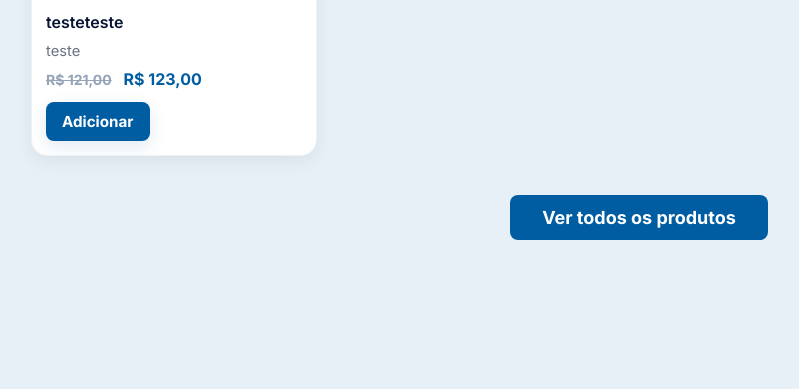
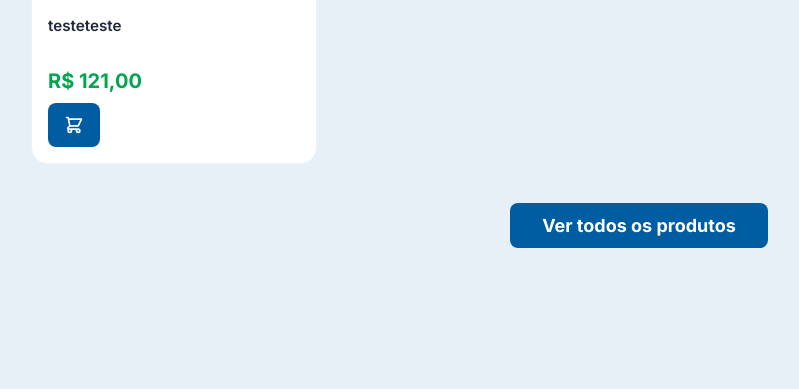
Before and after one commit to Click-facil/Suporte-Smart-Paragominas, a Flask app: page / in a window 1280 px wide. Shown: the part 1860-2249 px from the top of the page, without its empty margins (1-800 px from the left). Run offline with Flask 3, Linux system fonts and the light colour scheme; data comes from the database, SQL or seed files in the repository; some libraries are stand-ins or nearby versions.

Commit message:
melhoria de cards de produtos

```diff
--- a/static/css/site.css
+++ b/static/css/site.css
@@ -1,6 +1,7 @@
 /* Estilos específicos para cards de produto (carregado após o Tailwind) */
 
 :root{
+    --price-color: #00a650; /* Verde para preços */
     --primary: #015DA2;
     --primary-700: #014A81;
     --accent: #F97316; /* Laranja para destaque */
@@ -28,6 +29,99 @@
     max-width: 1600px; /* Largura máxima para a grade */
     margin: 0 auto;
 }
+
+/* --- V2 Product Card --- */
+.product-card-v2 {
+    background: #fff;
+    border-radius: var(--card-radius);
+    border: 1px solid #eef2f5;
+    overflow: hidden;
+    display: flex;
+    flex-direction: column;
+    transition: transform 0.25s ease, box-shadow 0.25s ease;
+}
+.product-card-v2:hover {
+    transform: translateY(-6px);
+    box-shadow: var(--card-shadow-hover);
+}
+.product-card-v2__media {
+    display: block;
+    background-color: #fff;
+    aspect-ratio: 1 / 1;
+    overflow: hidden;
+}
+.product-card-v2__media img {
+    width: 100%;
+    height: 100%;
+    object-fit: contain;
+    padding: 0.75rem;
+    transition: transform 0.4s ease;
+}
+.product-card-v2:hover .product-card-v2__media img {
+    transform: scale(1.05);
+}
+.product-card-v2__info {
+    padding: 1rem;
+    display: flex;
+    flex-direction: column;
+    flex-grow: 1;
+}
+.product-card-v2__title-link {
+    text-decoration: none;
+    color: inherit;
+}
+.product-card-v2__title {
+    font-weight: 600;
+    color: #1e293b;
+    font-size: 0.95rem;
+    line-height: 1.4;
+    /* Limita o título a 2 linhas */
+    height: 2.66em; /* 1.4 * 0.95rem * 2 */
+    display: -webkit-box;
+    -webkit-line-clamp: 2;
+    -webkit-box-orient: vertical;
+    overflow: hidden;
+    text-overflow: ellipsis;
+    margin-bottom: 0.5rem;
+}
+.product-card-v2__price-section {
+    margin-top: auto; /* Empurra para o final */
+    padding-top: 0.5rem;
+}
+.product-card-v2__original-price {
+    font-size: 0.8rem;
+    color: #94a3b8;
+    text-decoration: line-through;
+}
+.product-card-v2__price {
+    font-size: 1.25rem;
+    font-weight: 700;
+    color: var(--price-color);
+    line-height: 1;
+}
+.product-card-v2__actions {
+    margin-top: 0.75rem;
+}
+.product-card-v2__add-btn {
+    display: flex;
+    align-items: center;
+    justify-content: center;
+    width: 100%;
+    padding: 0.6rem;
+    font-weight: 600;
+    border-radius: 8px;
+    border: 2px solid #e2e8f0;
+    background-color: transparent;
+    color: #475569;
+    cursor: pointer;
+    transition: all 0.2s ease;
+}
+.product-card-v2__add-btn:hover {
+    border-color: var(--primary);
+    background-color: var(--primary);
+    color: #fff;
+}
+/* --- Fim V2 Product Card --- */
 
 /* Card base (mantém compatibilidade com .card .product-card existentes) */
 .card.product-card {
--- a/templates/_product_card.html
+++ b/templates/_product_card.html
@@ -1,26 +1,25 @@
-<article class="card product-card">
-  <a href="{{ url_for('product_page', product_id=product.id) }}" class="product-media" aria-label="{{ product.name }}">
+<article class="product-card-v2 group">
+    <a href="{{ url_for('product_page', product_id=product.id) }}" class="product-card-v2__media">
         <img src="{{ get_image_url(product.image_file, width=400, height=400) }}" alt="{{ product.name }}" loading="lazy" />
     </a>
-  <div class="product-info">
-    <a href="{{ url_for('product_page', product_id=product.id) }}">
-      <div class="product-title">{{ product.name }}</div>
+    <div class="product-card-v2__info">
+        <a href="{{ url_for('product_page', product_id=product.id) }}" class="product-card-v2__title-link">
+            <h3 class="product-card-v2__title">{{ product.name }}</h3>
         </a>
-    <div class="product-meta text-small">{{ product.category.name if product.category else '' }}</div>
-    <div class="product-actions">
-      <div class="product-price">
-        {% if product.promo_price %}
-          <span class="text-slate-400 line-through text-sm mr-2">R$ {{ "%.2f"|format(product.price)|replace('.', ',') }}</span>
-          <span class="text-primary">R$ {{ "%.2f"|format(product.promo_price)|replace('.', ',') }}</span>
+        <div class="product-card-v2__price-section">
+            {% if product.promo_price and product.promo_price < product.price %}
+                <p class="product-card-v2__original-price">R$ {{ "%.2f"|format(product.price)|replace('.', ',') }}</p>
+                <p class="product-card-v2__price">R$ {{ "%.2f"|format(product.promo_price)|replace('.', ',') }}</p>
             {% else %}
-          R$ {{ "%.2f"|format(product.price)|replace('.', ',') }}
+                <p class="product-card-v2__price">R$ {{ "%.2f"|format(product.price)|replace('.', ',') }}</p>
             {% endif %}
         </div>
+        <div class="product-card-v2__actions">
             <form class="add-to-cart-form" action="{{ url_for('add_to_cart', product_id=product.id) }}" method="post">
-        {% if csrf_token is defined %}
-          <input type="hidden" name="csrf_token" value="{{ csrf_token() }}">
-        {% endif %}
-        <button type="submit" class="btn btn-primary btn-sm">Adicionar</button>
+                <input type="hidden" name="quantity" value="1">
+                <button type="submit" class="product-card-v2__add-btn" aria-label="Adicionar ao carrinho">
+                    <svg xmlns="http://www.w3.org/2000/svg" class="h-5 w-5" fill="none" viewBox="0 0 24 24" stroke="currentColor" stroke-width="2"><path stroke-linecap="round" stroke-linejoin="round" d="M3 3h2l.4 2M7 13h10l4-8H5.4M7 13L5.4 5M7 13l-2.293 2.293c-.63.63-.184 1.707.707 1.707H17m0 0a2 2 0 100 4 2 2 0 000-4zm-8 2a2 2 0 11-4 0 2 2 0 014 0z" /></svg>
+                </button>
             </form>
         </div>
     </div>
```
Also changed, not shown: templates/product_page.html (+39 -6 lines). Lines whose indentation alone changed are shown as unchanged.
